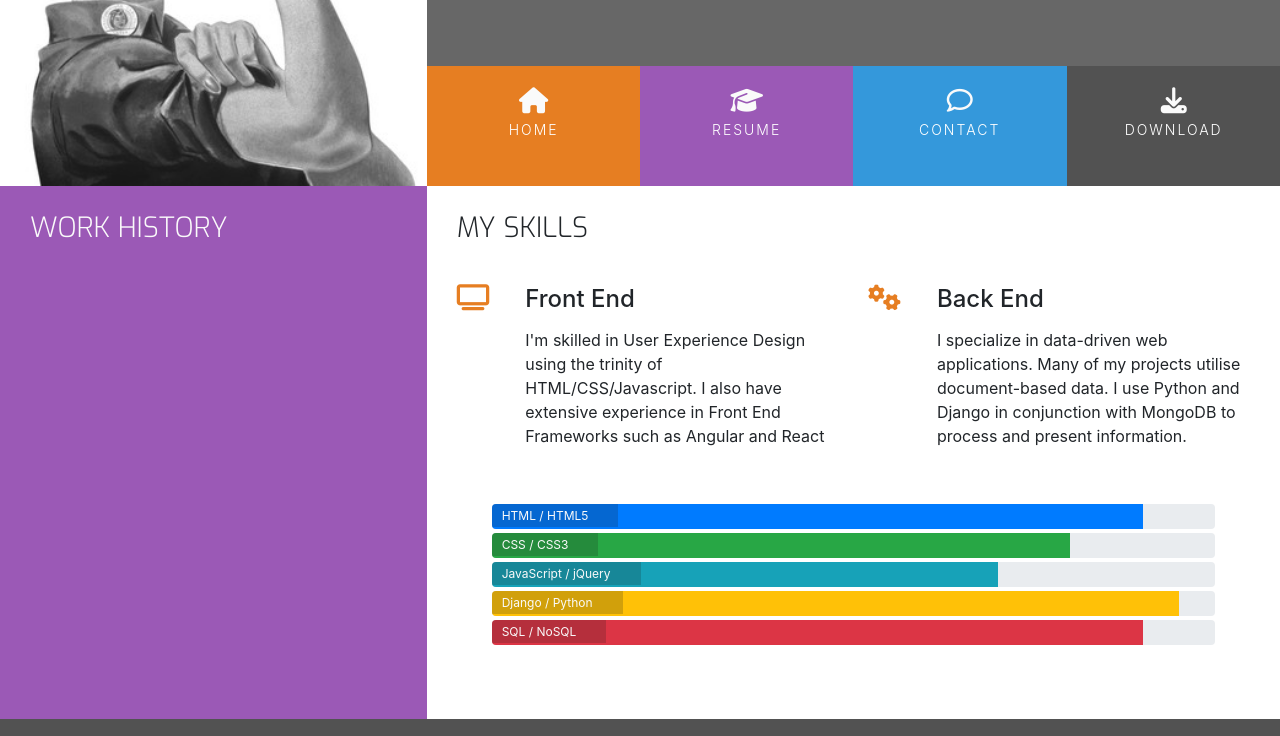
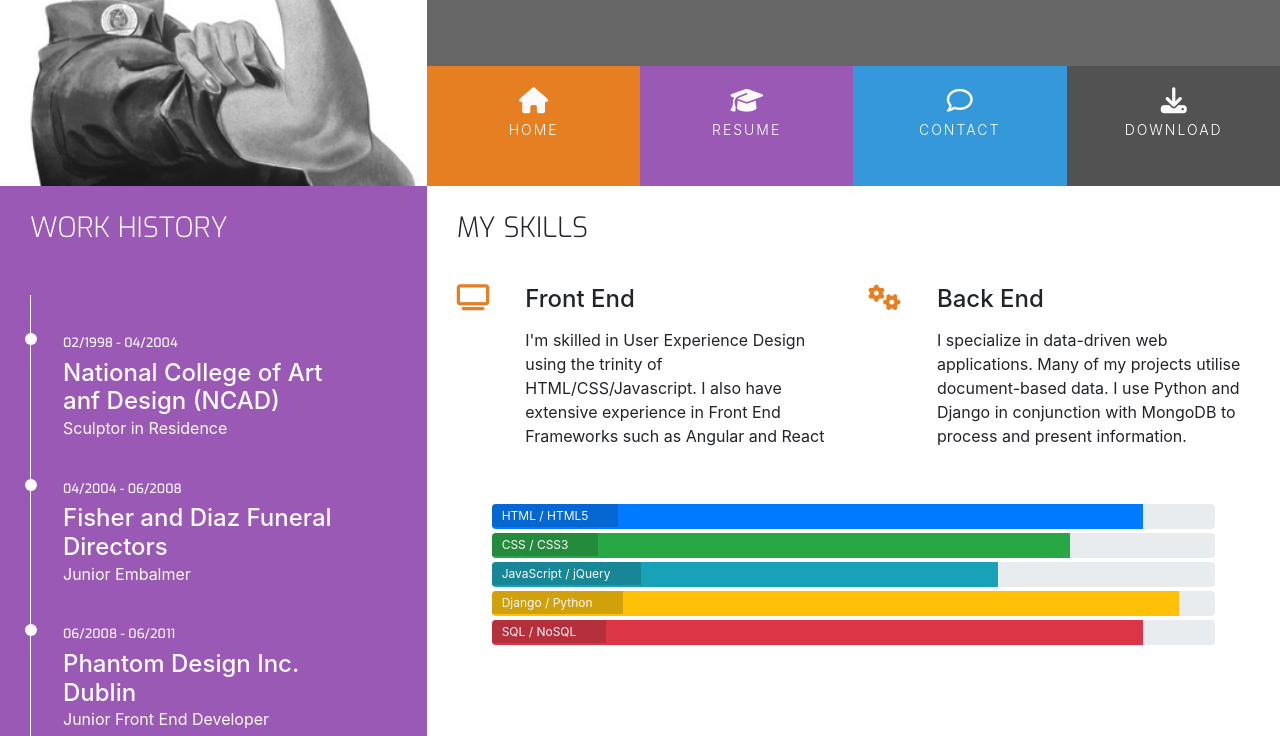
Before and after one commit to jamie2210/UCD-Resume, a plain HTML site: page resume.html in a window 1280 px wide. Shown: the part 174-910 px from the top of the page. Drawn offline with nearby package versions, Linux system fonts and the light colour scheme.

Commit message:
Added resume.html content

```diff
--- a/assets/css/style.css
+++ b/assets/css/style.css
@@ -291,3 +291,44 @@ footer{
     color: #fafafa;
     margin-bottom: 50px;
 }
+
+.timeline-item {
+    padding: 4em 2em 0em 2em;
+    position: relative;
+    color: #fafafa;
+    border-left: 1px solid;
+}
+
+.timeline-item p {
+    padding: 0;
+    margin: 0;
+}
+
+.timeline-item:before {
+    content: attr(data-dates);
+    position: absolute;
+    left: 2.5em;
+    top: 3em;
+    display: block;
+    font-family: "Exo", sans-serif;
+    font-weight: 500;
+    font-size: 0.8em;
+    padding: 0;
+    margin: 0;
+}
+
+.timeline-item:after {
+    width: 12px;
+    height: 12px;
+    display: block;
+    top: 2.4em;
+    position: absolute;
+    left: -6px;
+    border-radius: 12px;
+    content: '';
+    background-color: #fafafa;
+}
+
+.history-items {
+    margin-bottom: 30px;
+}
--- a/resume.html
+++ b/resume.html
@@ -53,6 +53,24 @@
                     <div class="col-12">
                         <h3 class="history-heading uppercase">Work History</h3>
                     </div>
+                </div>
+                <div class="history-items">
+                <div class="timeline-item" data-dates="02/1998 - 04/2004">
+                    <h4>National College of Art anf Design (NCAD)</h4>
+                    <p>Sculptor in Residence</p>
+                </div>
+                <div class="timeline-item" data-dates="04/2004 - 06/2008">
+                    <h4>Fisher and Diaz Funeral Directors</h4>
+                    <p>Junior Embalmer</p>
+                </div>
+                <div class="timeline-item" data-dates="06/2008 - 06/2011">
+                    <h4>Phantom Design Inc. Dublin</h4>
+                    <p>Junior Front End Developer</p>
+                </div>
+                <div class="timeline-item" data-dates="06/2011 - Resent">
+                    <h4>Hooli Inc. Silicon Valley</h4>
+                    <p>Full Stack Web Developer</p>
+                </div>
                 </div>
             </div>
             <div class="col-md-8 bg-color-three-reasons section-column">
```
